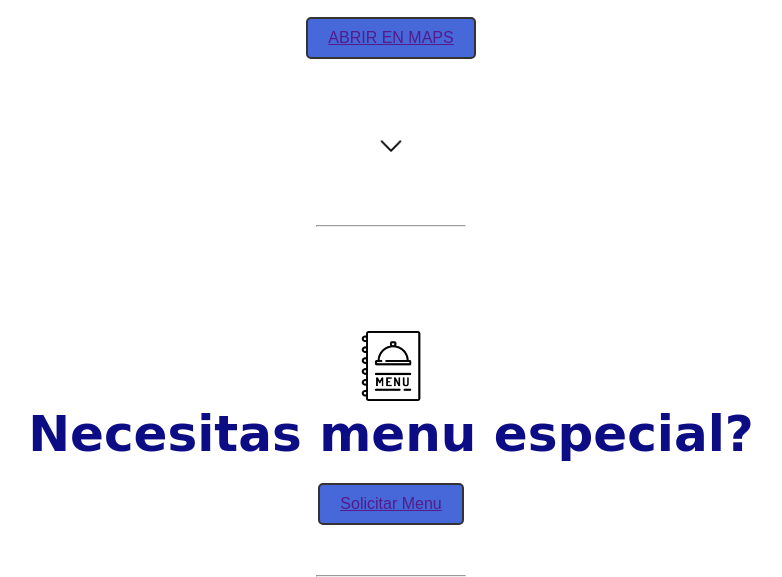
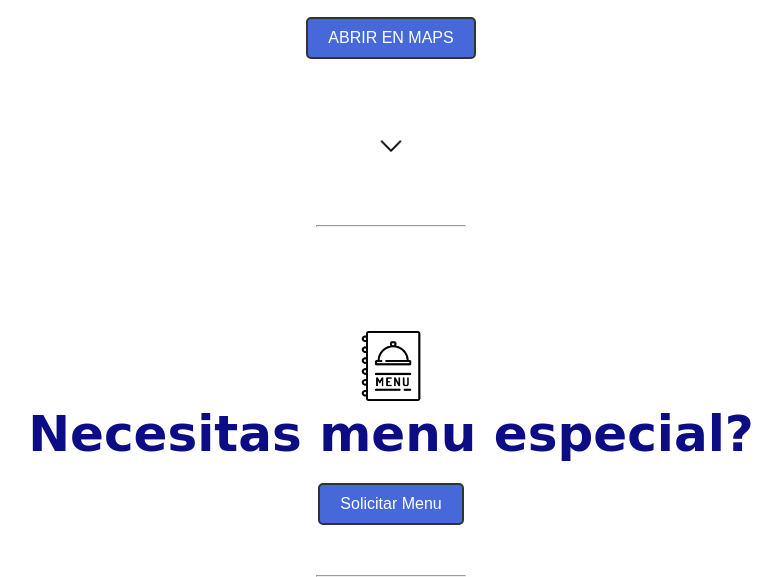
Before and after one commit to nicofal23/mia15, a website: page index.html in a window 1280 px wide. Shown: the part 1840-2417 px from the top of the page, without its empty margins (249-1031 px from the left). Drawn offline with Linux system fonts and the light colour scheme; a web font is replaced by a local one.

Commit message:
comida especial

```diff
--- a/css/style.css
+++ b/css/style.css
@@ -106,8 +106,9 @@ img {
 }
 .boton-blanco {
     background-color: #4668d8; /* Fondo blanco */
-    color: #333; /* Texto de color oscuro */
+    color: #fcf8f8; /* Texto de color oscuro */
     border: 2px solid #333; /* Borde sólido oscuro */
+    border-radius: 50%;
     padding: 10px 20px; /* Relleno interno */
     text-decoration: none; /* Quita subrayado enlaces (por defecto en algunos navegadores) */
     font-size: 16px; /* Tamaño del texto */
@@ -118,8 +119,8 @@ img {
 
 /* Estilos al pasar el mouse sobre el botón */
 .boton-blanco:hover {
-    background-color: #333; /* Fondo oscuro al pasar el mouse */
-    color: #0c0c85; /* Texto blanco al pasar el mouse */
+    background-color: #ffffff; /* Fondo oscuro al pasar el mouse */
+    color: #000008; /* Texto blanco al pasar el mouse */
     border-color: black; /* Borde blanco al pasar el mouse */
 }
 
@@ -136,7 +137,15 @@ img {
     margin-top: 50px;
     width: 30px;
 }
-
+a{
+    text-decoration: none;
+    color: white;
+}
+a:hover {
+    background-color: #ffffff; /* Fondo oscuro al pasar el mouse */
+    color: #000008; /* Texto blanco al pasar el mouse */
+    border-color: black; /* Borde blanco al pasar el mouse */
+}
 .faltan {
     text-align: center;
 }
```
